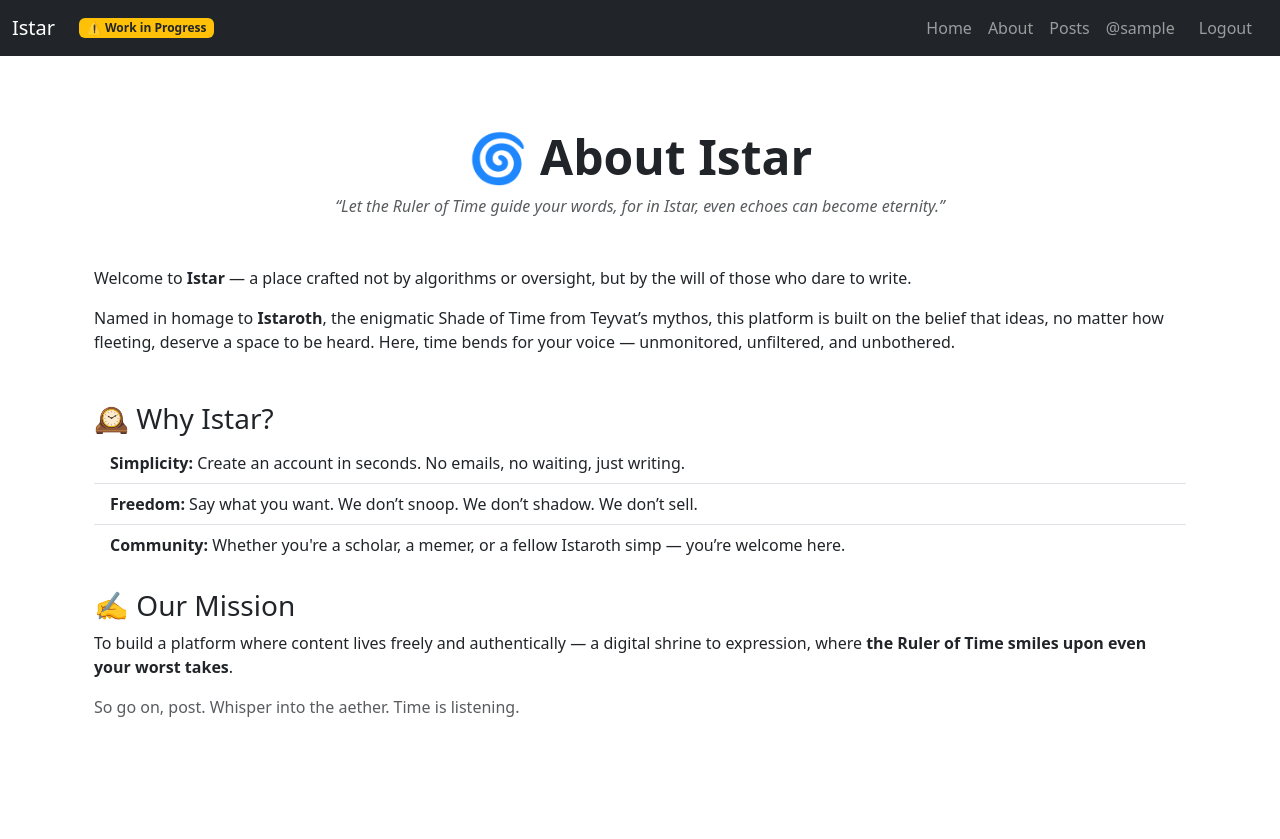
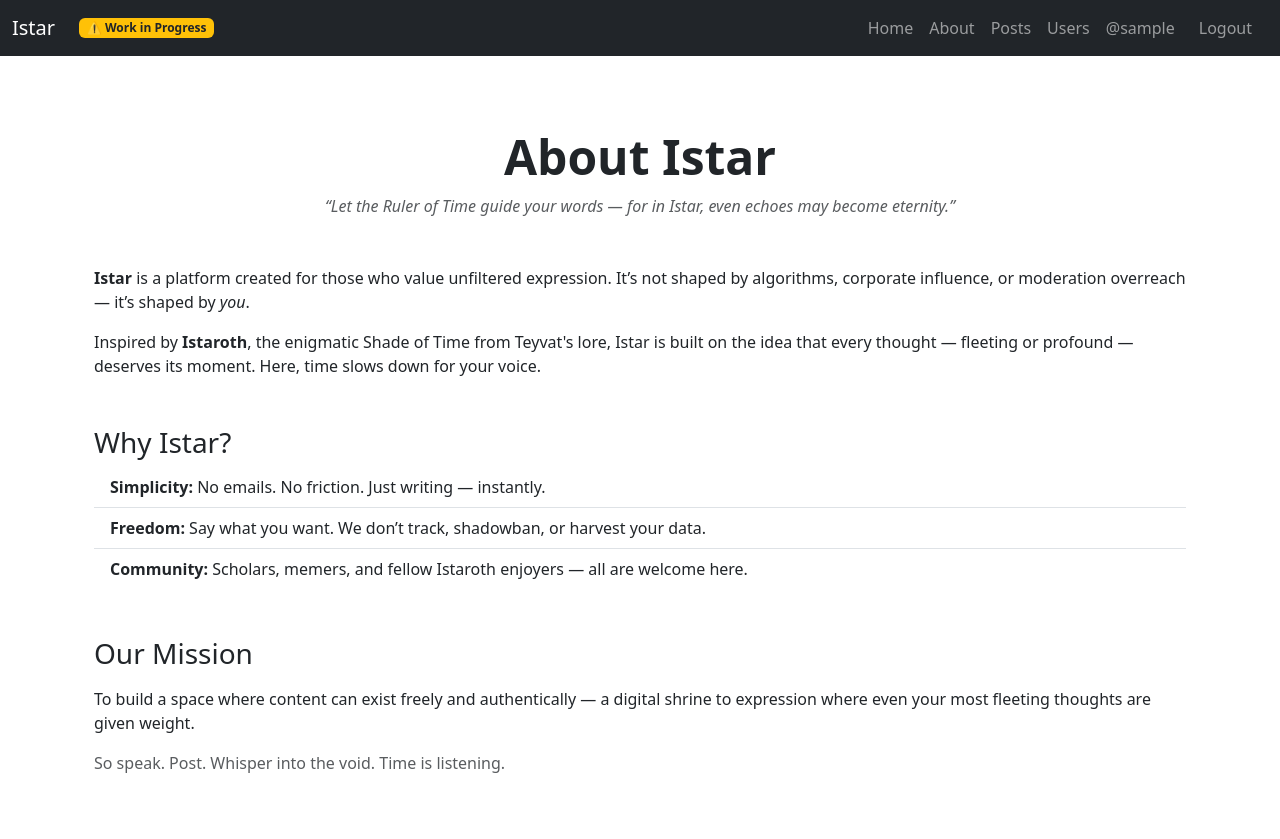
Before and after one commit to ThisIsNotNam/mysite, a Django app: page /homepage/about/ in a window 1280 px wide. Before the commit the page ends 717 px from the top, so only its background shows below. Run offline with Django 3.2, Linux system fonts and the light colour scheme; the visitor is signed in with stand-in values (Sample User, id 1); some libraries are stand-ins or nearby versions.

Commit message:
All posts are now publicly viewable, added Users page and updated about page

```diff
--- a/authenticate/urls.py
+++ b/authenticate/urls.py
@@ -7,5 +7,5 @@ urlpatterns = [
     path("changepassword/", auth_views.PasswordChangeView.as_view(template_name="registration/password_change.html"), name="password_change"), #using the default template name lead to the site using the admin site template for some reason
     path("passwordchangedone/", auth_views.PasswordChangeDoneView.as_view(template_name="registration/change_password_done.html"), name="password_change_done"),
     path("<int:profileId>", views.viewProfile),
-    path("", views.accountsRedirect),
+    path("", views.accountsList),
 ]
--- a/homepage/templates/about.html
+++ b/homepage/templates/about.html
@@ -5,34 +5,34 @@
 {% block content %}
 <div class="container py-5">
   <div class="text-center mb-5">
-        <h1 class="display-5 fw-bold">🌀 About Istar</h1>
-        <p class="fst-italic text-muted">“Let the Ruler of Time guide your words, for in Istar, even echoes can become eternity.”</p>
+    <h1 class="display-5 fw-bold">About Istar</h1>
+    <p class="fst-italic text-muted">“Let the Ruler of Time guide your words — for in Istar, even echoes may become eternity.”</p>
   </div>
 
-    <div class="mb-4">
+  <div class="mb-5">
     <p>
-            Welcome to <strong>Istar</strong> — a place crafted not by algorithms or oversight, but by the will of those who dare to write.
+      <strong>Istar</strong> is a platform created for those who value unfiltered expression. It’s not shaped by algorithms, corporate influence, or moderation overreach — it’s shaped by <em>you</em>.
     </p>
     <p>
-            Named in homage to <strong>Istaroth</strong>, the enigmatic Shade of Time from Teyvat’s mythos, this platform is built on the belief that ideas, no matter how fleeting, deserve a space to be heard.
-            Here, time bends for your voice — unmonitored, unfiltered, and unbothered.
+      Inspired by <strong>Istaroth</strong>, the enigmatic Shade of Time from Teyvat's lore, Istar is built on the idea that every thought — fleeting or profound — deserves its moment. Here, time slows down for your voice.
     </p>
   </div>
 
-    <h3 class="mt-5">🕰️ Why Istar?</h3>
-    <ul class="list-group list-group-flush mb-4">
-        <li class="list-group-item"><strong>Simplicity:</strong> Create an account in seconds. No emails, no waiting, just writing.</li>
-        <li class="list-group-item"><strong>Freedom:</strong> Say what you want. We don’t snoop. We don’t shadow. We don’t sell.</li>
-        <li class="list-group-item"><strong>Community:</strong> Whether you're a scholar, a memer, or a fellow Istaroth simp — you’re welcome here.</li>
+  <h3 class="mt-5">Why Istar?</h3>
+  <ul class="list-group list-group-flush mb-5">
+    <li class="list-group-item"><strong>Simplicity:</strong> No emails. No friction. Just writing — instantly.</li>
+    <li class="list-group-item"><strong>Freedom:</strong> Say what you want. We don’t track, shadowban, or harvest your data.</li>
+    <li class="list-group-item"><strong>Community:</strong> Scholars, memers, and fellow Istaroth enjoyers — all are welcome here.</li>
   </ul>
 
-    <div class="mb-5">
-        <h3 class="mt-4">✍️ Our Mission</h3>
+  <div>
+    <h3 class="mb-3">Our Mission</h3>
     <p>
-            To build a platform where content lives freely and authentically — a digital shrine to expression,
-            where <strong>the Ruler of Time smiles upon even your worst takes</strong>.
+      To build a space where content can exist freely and authentically — a digital shrine to expression where even your most fleeting thoughts are given weight.
     </p>
-        <p class="fw-light text-muted">So go on, post. Whisper into the aether. Time is listening.</p>
+    <p class="fw-light text-muted">
+      So speak. Post. Whisper into the void. Time is listening.
+    </p>
   </div>
 </div>
 {% endblock %}
--- a/post/views.py
+++ b/post/views.py
@@ -21,7 +21,7 @@ def deletePost(request, postId):
 def postsList(request):
     if not request.user.is_authenticated:
         return redirect("/")
-    canShowAll = request.user.is_staff and request.GET.get("show_all") == "1"
+    canShowAll = request.GET.get("show_all") == "1"
 
     # Base queryset
     postsQuery = Post.objects.all() if canShowAll else Post.objects.filter(author=request.user)
--- a/templates/base.html
+++ b/templates/base.html
@@ -52,6 +52,9 @@
                             <a class="nav-link" href="/posts">Posts</a>
                         </li>
                         <li class="nav-item">
+                            <a class="nav-link" href="/accounts/">Users</a>
+                        </li>
+                        <li class="nav-item">
                             <a class="nav-link" href="/accounts/{{ request.user.id }}">@{{ user.username }}</a>
                         </li>
                         <li class="nav-item">
```
Also changed, not shown: authenticate/templates/account.html (+4 -7 lines), authenticate/templates/accountsList.html (added, +51 -0 lines), authenticate/views.py (+8 -3 lines), post/templates/postDetail.html (+3 -7 lines), post/templates/postsList.html (+3 -9 lines). Lines whose indentation alone changed are shown as unchanged.
